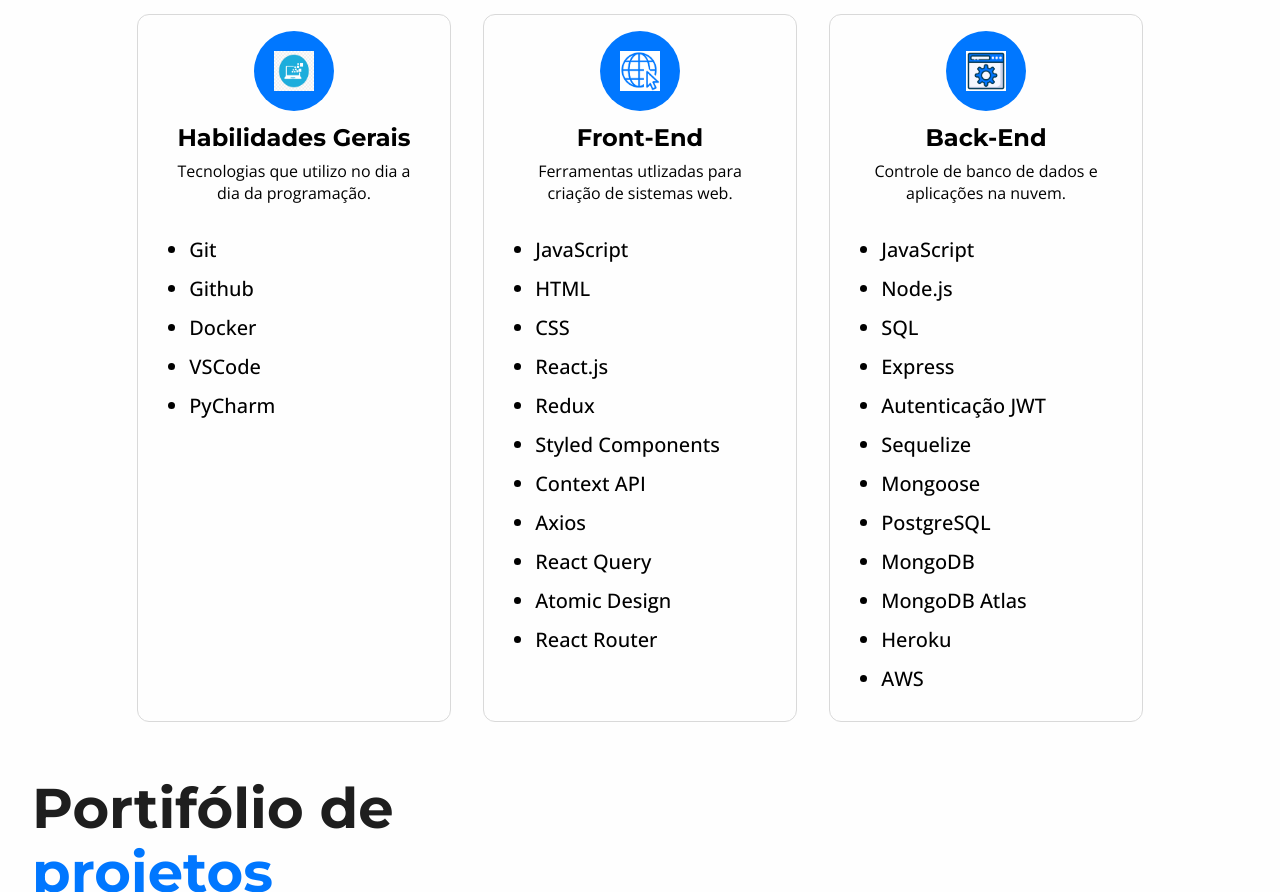
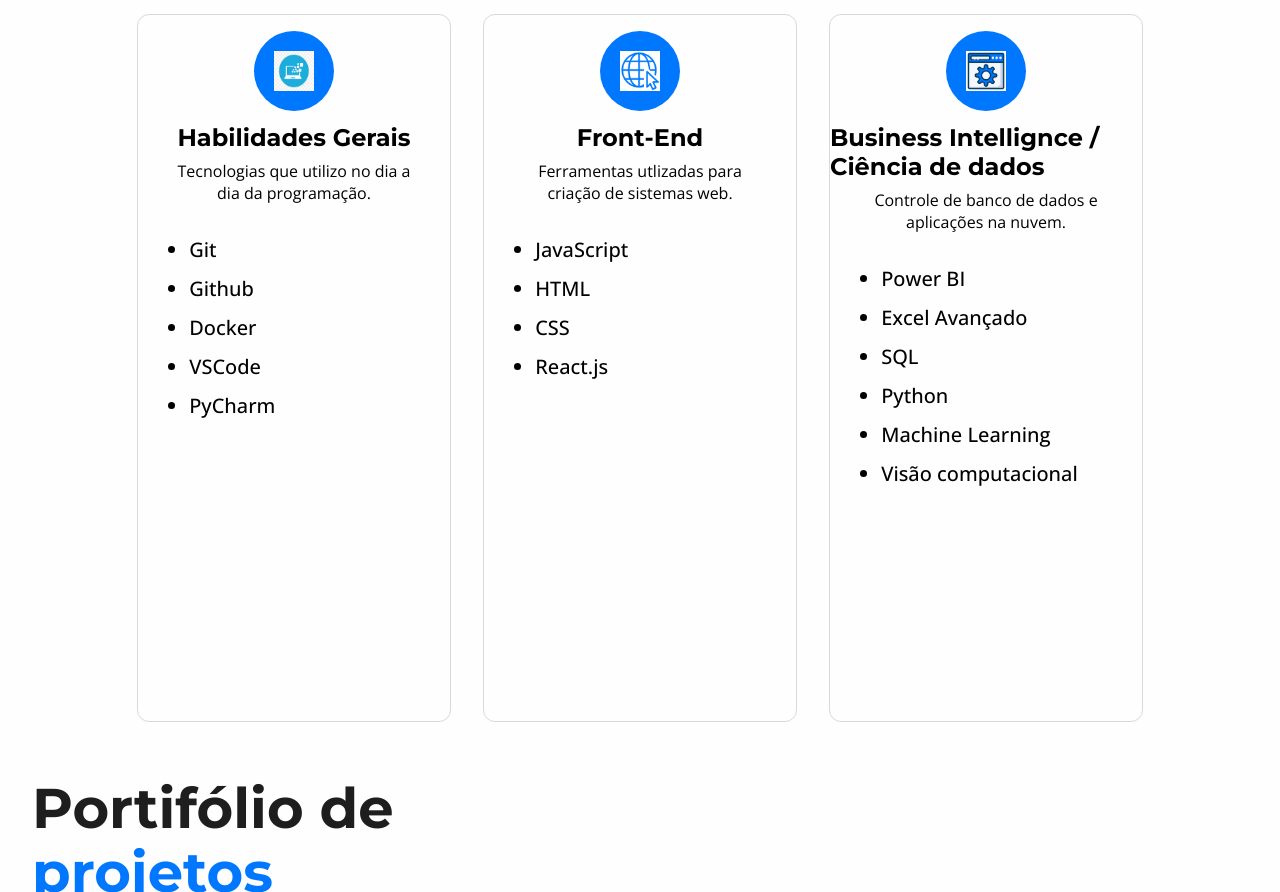
Before and after one commit to nunext/site-portifolio, a plain HTML site: page index.html in a window 1280 px wide. Shown: the part 980-1872 px from the top of the page. Drawn offline with nearby package versions, Linux system fonts and the light colour scheme.

Commit message:
feat: atualização

```diff
--- a/index.html
+++ b/index.html
@@ -1,4 +1,4 @@
-<!DOCTYPE html>
+<!doctype html>
 <html>
   <head>
     <head>
@@ -40,8 +40,9 @@
                 Sou o Heitor Nunes.
               </h1>
               <p class="hero-info-subtitle">
-                Programador desde 2022, formado em ciência da computação em
-                2023, com foco em desenvolvimento web e front-end.
+                Analista de Business Intelligence desde 2022, atuo tambem como
+                analista de dados, graduado em ciência da computação em 2023 e
+                tambem possuo habilidades de programação em front-end.
               </p>
               <button onclick="onClickScrollTo ('section-contact')">
                 ENTRAR EM CONTATO
@@ -119,13 +120,6 @@
                 <li>HTML</li>
                 <li>CSS</li>
                 <li>React.js</li>
-                <li>Redux</li>
-                <li>Styled Components</li>
-                <li>Context API</li>
-                <li>Axios</li>
-                <li>React Query</li>
-                <li>Atomic Design</li>
-                <li>React Router</li>
               </ul>
             </div>
             <div class="ability-card">
@@ -136,23 +130,17 @@
                   alt="Back-end"
                 />
               </div>
-              <h5>Back-End</h5>
+              <h5>Business Intellignce / Ciência de dados</h5>
               <p class="card">
                 Controle de banco de dados e aplicações na nuvem.
               </p>
               <ul class="ability-list">
-                <li>JavaScript</li>
-                <li>Node.js</li>
+                <li>Power BI</li>
+                <li>Excel Avançado</li>
                 <li>SQL</li>
-                <li>Express</li>
-                <li>Autenticação JWT</li>
-                <li>Sequelize</li>
-                <li>Mongoose</li>
-                <li>PostgreSQL</li>
-                <li>MongoDB</li>
-                <li>MongoDB Atlas</li>
-                <li>Heroku</li>
-                <li>AWS</li>
+                <li>Python</li>
+                <li>Machine Learning</li>
+                <li>Visão computacional</li>
               </ul>
             </div>
           </div>
```
